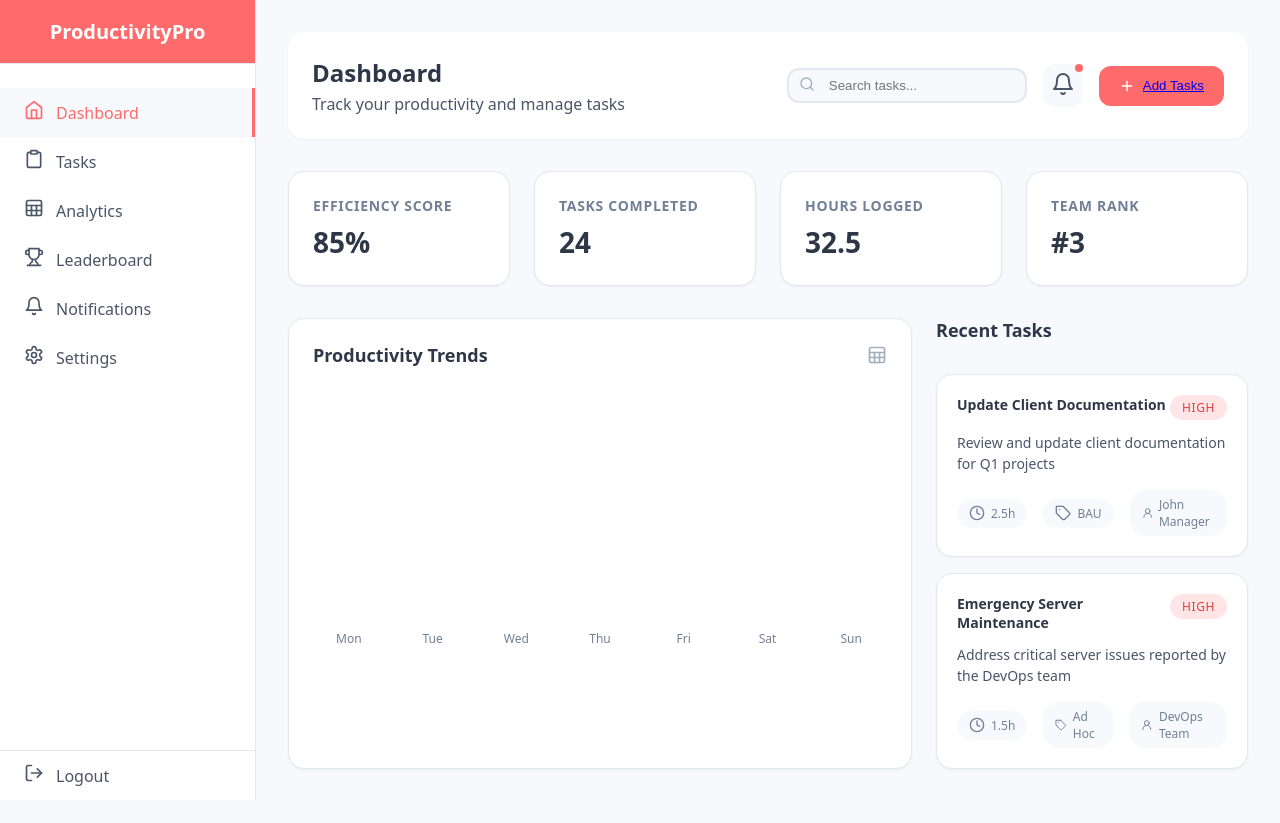
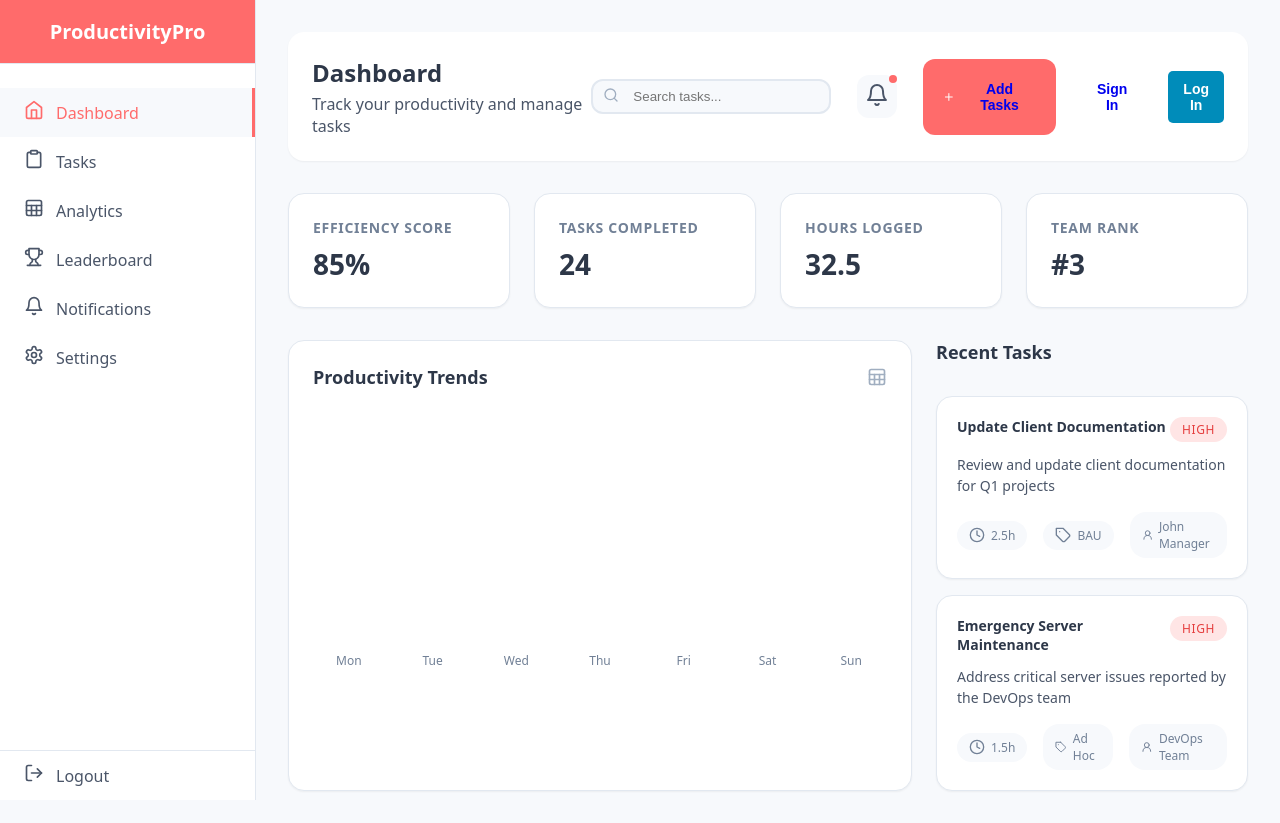
Before and after one commit to Anuj270402/7444, a plain HTML site: page index.html in a window 1280 px wide. Before the commit the page ends 801 px from the top, so only its background shows below. Drawn offline with Linux system fonts and the light colour scheme.

Commit message:
added button

```diff
--- a/index.html
+++ b/index.html
@@ -51,7 +51,7 @@
       </a>
     </nav>
     <div class="sidebar-footer">
-      <a href="#" class="nav-item">
+      <a href="login.html" class="nav-item">
         <span class="icon">
           <svg xmlns="http://www.w3.org/2000/svg" width="24" height="24" viewBox="0 0 24 24" fill="none" stroke="currentColor" stroke-width="2" stroke-linecap="round" stroke-linejoin="round"><path d="M9 21H5a2 2 0 0 1-2-2V5a2 2 0 0 1 2-2h4"/><polyline points="16 17 21 12 16 7"/><line x1="21" x2="9" y1="12" y2="12"/></svg>
         </span>
@@ -83,6 +83,12 @@
           <svg xmlns="http://www.w3.org/2000/svg" width="24" height="24" viewBox="0 0 24 24" fill="none" stroke="currentColor" stroke-width="2" stroke-linecap="round" stroke-linejoin="round"><path d="M5 12h14"/><path d="M12 5v14"/></svg>
           <span><a href="tasks.html">Add Tasks</a></span>
 
+        </button>
+        <button class="sign-in-btn">
+          <a href="registration.html">Sign In</a>
+        </button>
+        <button class="log-in-btn">
+          <a href="login.html">Log In</a>
         </button>
       </div>
     </header>
--- a/style.css
+++ b/style.css
@@ -223,6 +223,43 @@ body {
 .add-task-btn svg {
   width: 1rem;
   height: 1rem;
+}
+
+
+button {
+  border: none;
+  background: none;
+  padding: 0;
+  margin-left: 10px;
+  cursor: pointer;
+}
+button a {
+  text-decoration: none;
+  font-size: 14px;
+  font-weight: bold;
+  padding: 10px 15px;
+  border-radius: 5px;
+  display: inline-block;
+}
+.sign-in-btna{
+  background-color: #4caf50;
+  color: white;
+}
+.sign-in-btn a:hover {
+  background-color: #45a049;
+}
+.log-in-btn a {
+  background-color: #008CBA;
+  color: white;
+}
+
+.log-in-btn a:hover {
+  background-color: #007bb5;
+}
+
+
+.notification-btn, .add-task-btn {
+  margin-left: 10px;
 }
 
 /* Stats grid */
```
Also changed, not shown: 1 other file.
